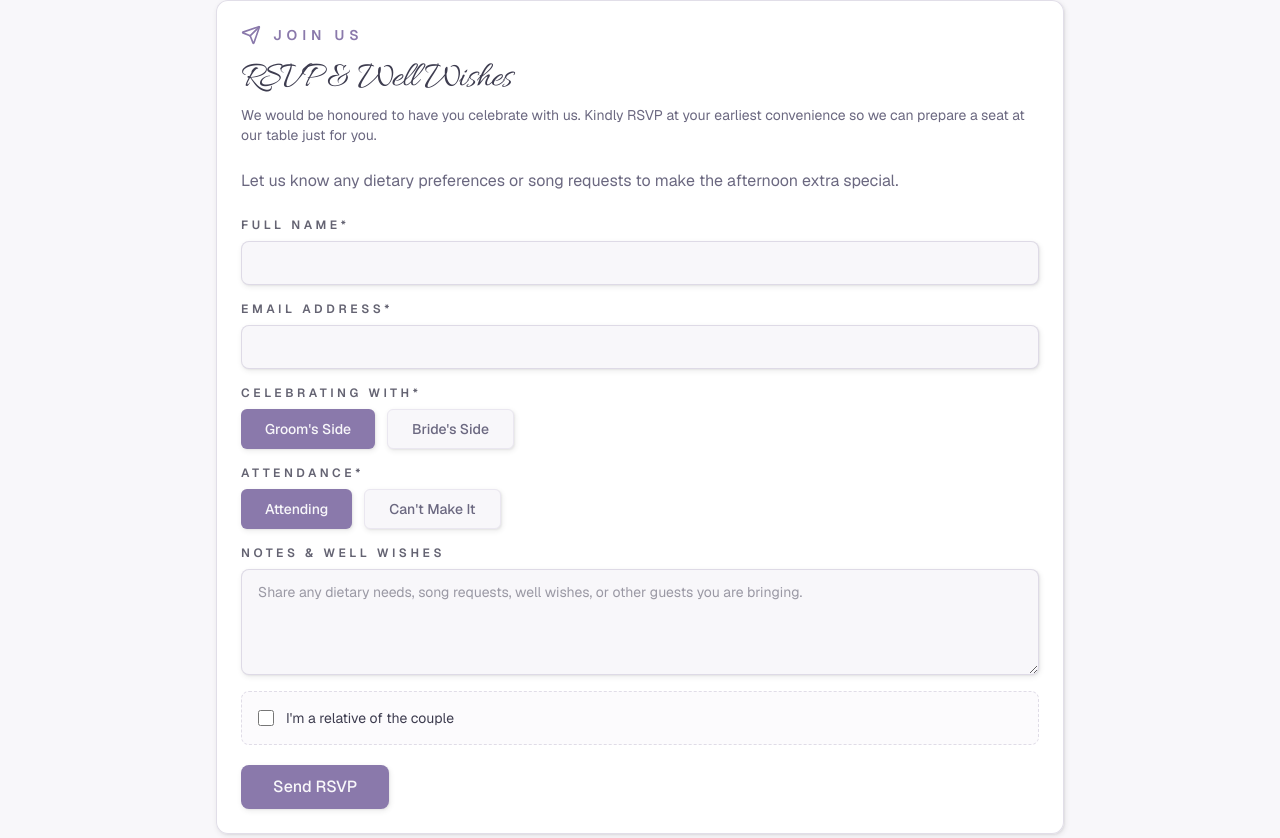
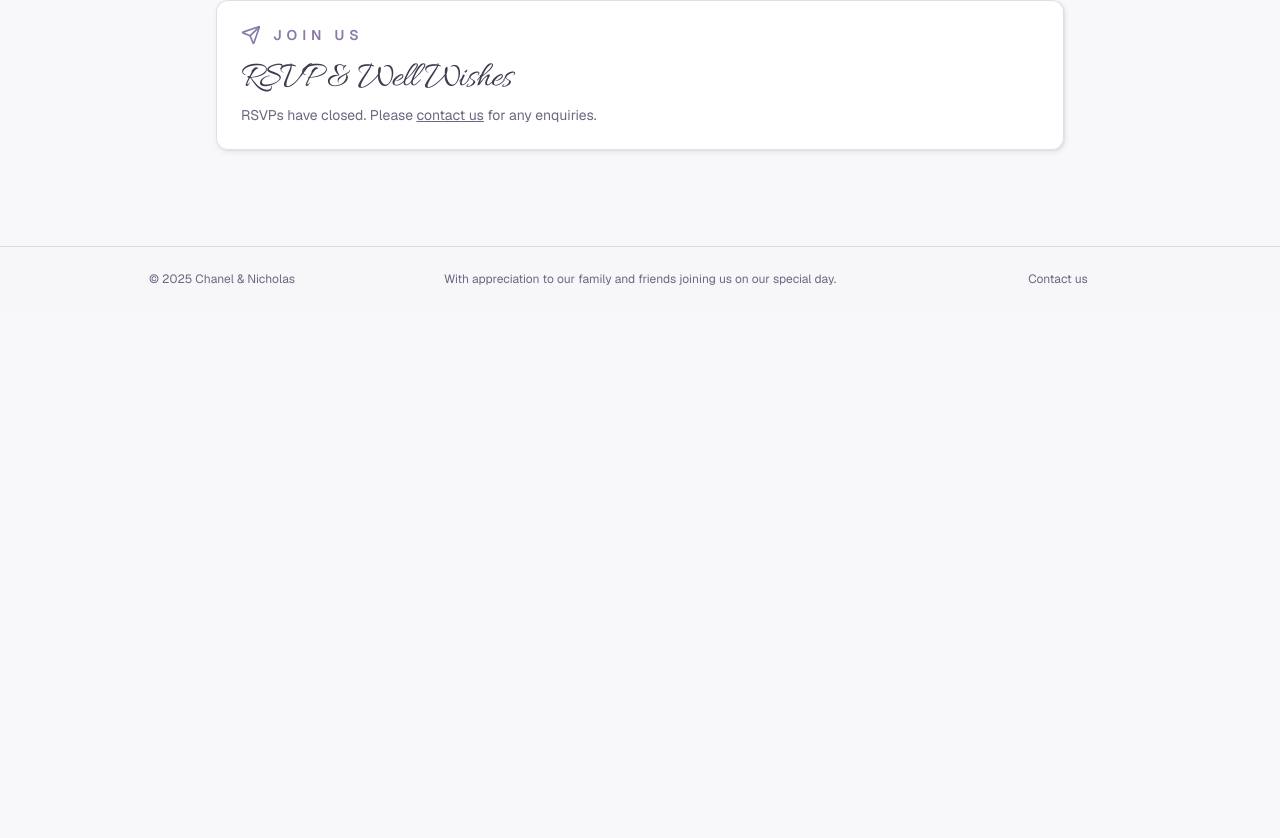
Before and after one commit to nichara-labs/wedding, a Next.js app in the folder frontend/: page / in a window 1280 px wide. Shown: the part 3102-3940 px from the top of the page. After the commit the page ends 3413 px from the top, so only its background shows below. Built offline with nearby package versions, Linux system fonts and the light colour scheme.

Commit message:
feat: update RSVP form to reflect closed status and provide contact information

```diff
--- a/frontend/src/app/RsvpForm.tsx
+++ b/frontend/src/app/RsvpForm.tsx
@@ -1,15 +1,12 @@
 import { Send } from "lucide-react";
-import { useCallback, useMemo, useState } from "react";
-import { Button } from "@/components/ui/button";
+import Link from "next/link";
+import { useState } from "react";
 import {
   Card,
-  CardContent,
   CardDescription,
   CardHeader,
   CardTitle,
 } from "@/components/ui/card";
-import { API_BASE_URL } from "@/lib/constants";
-import { getFastapiErrorMessage } from "@/lib/utils";
 
 interface RsvpData {
   email: string;
@@ -35,79 +32,6 @@ export const RsvpForm = ({
     isAttending: true,
     notes: "",
   });
-  const [isSubmitting, setIsSubmitting] = useState(false);
-  const [formMessage, setFormMessage] = useState<string | null>(null);
-  const [formError, setFormError] = useState<string | null>(null);
-  const rsvpEndpoint = useMemo(() => {
-    const base = API_BASE_URL?.replace(/\/$/, "");
-    return `${base ?? ""}/rsvp`;
-  }, []);
-
-  const handleSubmit = useCallback(
-    async (event: React.FormEvent<HTMLFormElement>) => {
-      event.preventDefault();
-      setIsSubmitting(true);
-      setFormMessage(null);
-      setFormError(null);
-
-      try {
-        const response = await fetch(rsvpEndpoint, {
-          method: "POST",
-          headers: {
-            "Content-Type": "application/json",
-          },
-          body: JSON.stringify({
-            email: formData.email,
-            name: formData.name,
-            is_relative: formData.isRelative,
-            is_attending: formData.isAttending,
-            side: formData.side,
-            notes: formData.notes,
-          }),
-        });
-
-        if (!response.ok) {
-          const data = await response.json().catch(() => null);
-
-          throw new Error(
-            getFastapiErrorMessage(data) ??
-              "We couldn't save your RSVP. Please try again in a moment.",
-          );
-        }
-
-        setFormMessage(
-          "Thank you! We received your RSVP and sent a confirmation email.",
-        );
-        setFormData({
-          name: "",
-          email: "",
-          isRelative: false,
-          isAttending: true,
-          side: "groom",
-          notes: "",
-        });
-      } catch (error) {
-        console.log(error);
-        setFormError(
-          error instanceof Error
-            ? error.message
-            : "Something unexpected happened. Please try again.",
-        );
-      } finally {
-        setIsSubmitting(false);
-      }
-    },
-    [
-      rsvpEndpoint,
-      formData.email,
-      formData.name,
-      formData.isRelative,
-      formData.notes,
-      formData.isAttending,
-      formData.side,
-    ],
-  );
-
   return (
     <section
       id={sectionId}
@@ -124,191 +48,13 @@ export const RsvpForm = ({
             RSVP & Well Wishes
           </CardTitle>
           <CardDescription>
-            We would be honoured to have you celebrate with us. Kindly RSVP at
-            your earliest convenience so we can prepare a seat at our table just
-            for you.
+            RSVPs have closed. Please{" "}
+            <Link className="underline" href="mailto:us@chanelandnicholas.com">
+              contact us
+            </Link>{" "}
+            for any enquiries.
           </CardDescription>
         </CardHeader>
-        <CardContent className="text-sm text-muted-foreground sm:text-base">
-          <p>
-            Let us know any dietary preferences or song requests to make the
-            afternoon extra special.
-          </p>
-          <form className="mt-6 grid gap-4" onSubmit={handleSubmit}>
-            <div className="grid gap-2">
-              <label
-                className="text-xs font-semibold uppercase tracking-[0.3em] text-foreground/80"
-                htmlFor="name"
-              >
-                Full Name*
-              </label>
-              <input
-                id="name"
-                name="name"
-                type="text"
-                required
-                value={formData.name}
-                onChange={(event) =>
-                  setFormData((prev) => ({
-                    ...prev,
-                    name: event.target.value,
-                  }))
-                }
-                className="h-11 w-full rounded-lg border border-border/60 bg-background px-4 text-sm text-foreground shadow-sm focus:outline-none focus:ring-2 focus:ring-primary/60"
-              />
-            </div>
-            <div className="grid gap-2">
-              <label
-                className="text-xs font-semibold uppercase tracking-[0.3em] text-foreground/80"
-                htmlFor="email"
-              >
-                Email Address*
-              </label>
-              <input
-                id="email"
-                name="email"
-                type="email"
-                required
-                autoComplete="email"
-                value={formData.email}
-                onChange={(event) =>
-                  setFormData((prev) => ({
-                    ...prev,
-                    email: event.target.value,
-                  }))
-                }
-                className="h-11 w-full rounded-lg border border-border/60 bg-background px-4 text-sm text-foreground shadow-sm focus:outline-none focus:ring-2 focus:ring-primary/60"
-              />
-            </div>
-            <div className="grid gap-2">
-              <p className="text-xs font-semibold uppercase tracking-[0.3em] text-foreground/80">
-                Celebrating with*
-              </p>
-              <div className="grid grid-cols-2 gap-2 sm:flex sm:flex-wrap sm:gap-3">
-                <Button
-                  type="button"
-                  variant={formData.side === "groom" ? "default" : "outline"}
-                  className="w-full sm:w-auto"
-                  aria-pressed={formData.side === "groom"}
-                  onClick={() =>
-                    setFormData((prev) => ({
-                      ...prev,
-                      side: "groom",
-                    }))
-                  }
-                >
-                  Groom's Side
-                </Button>
-                <Button
-                  type="button"
-                  variant={formData.side === "bride" ? "default" : "outline"}
-                  className="w-full sm:w-auto"
-                  aria-pressed={formData.side === "bride"}
-                  onClick={() =>
-                    setFormData((prev) => ({
-                      ...prev,
-                      side: "bride",
-                    }))
-                  }
-                >
-                  Bride's Side
-                </Button>
-              </div>
-            </div>
-            <div className="grid gap-2">
-              <p className="text-xs font-semibold uppercase tracking-[0.3em] text-foreground/80">
-                Attendance*
-              </p>
-              <div className="grid grid-cols-2 gap-2 sm:flex sm:flex-wrap sm:gap-3">
-                <Button
-                  type="button"
-                  variant={formData.isAttending ? "default" : "outline"}
-                  className="w-full sm:w-auto"
-                  aria-pressed={formData.isAttending}
-                  onClick={() =>
-                    setFormData((prev) => ({
-                      ...prev,
-                      isAttending: true,
-                    }))
-                  }
-                >
-                  Attending
-                </Button>
-                <Button
-                  type="button"
-                  variant={!formData.isAttending ? "default" : "outline"}
-                  className="w-full sm:w-auto"
-                  aria-pressed={!formData.isAttending}
-                  onClick={() =>
-                    setFormData((prev) => ({
-                      ...prev,
-                      isAttending: false,
-                    }))
-                  }
-                >
-                  Can't Make It
-                </Button>
-              </div>
-            </div>
-            <div className="grid gap-2">
-              <label
-                className="text-xs font-semibold uppercase tracking-[0.3em] text-foreground/80"
-                htmlFor="notes"
-              >
-                Notes & Well Wishes
-              </label>
-              <textarea
-                id="notes"
-                name="notes"
-                rows={4}
-                value={formData.notes}
-                onChange={(event) =>
-                  setFormData((prev) => ({
-                    ...prev,
-                    notes: event.target.value,
-                  }))
-                }
-                className="w-full rounded-lg border border-border/60 bg-background px-4 py-3 text-sm text-foreground shadow-sm focus:outline-none focus:ring-2 focus:ring-primary/60"
-                placeholder="Share any dietary needs, song requests, well wishes, or other guests you are bringing."
-              />
-            </div>
-            <label className="flex items-center gap-3 rounded-lg border border-dashed border-border/60 bg-secondary/10 p-4 text-sm text-foreground">
-              <input
-                type="checkbox"
-                name="is_relative"
-                checked={formData.isRelative}
-                onChange={(event) =>
-                  setFormData((prev) => ({
-                    ...prev,
-                    isRelative: event.target.checked,
-                  }))
-                }
-                className="h-4 w-4 rounded border border-border/60"
-              />
-              <span>I'm a relative of the couple</span>
-            </label>
-            {formMessage ? (
-              <p className="rounded-lg border border-primary/30 bg-primary/10 px-4 py-3 text-sm text-primary">
-                {formMessage}
-              </p>
-            ) : null}
-            {formError ? (
-              <p className="rounded-lg border border-destructive/40 bg-destructive/10 px-4 py-3 text-sm text-destructive">
-                {formError}
-              </p>
-            ) : null}
-            <div className="pt-1">
-              <Button
-                type="submit"
-                size="lg"
-                className="w-full sm:w-auto"
-                disabled={isSubmitting}
-              >
-                {isSubmitting ? "Sending..." : "Send RSVP"}
-              </Button>
-            </div>
-          </form>
-        </CardContent>
       </Card>
     </section>
   );
```
